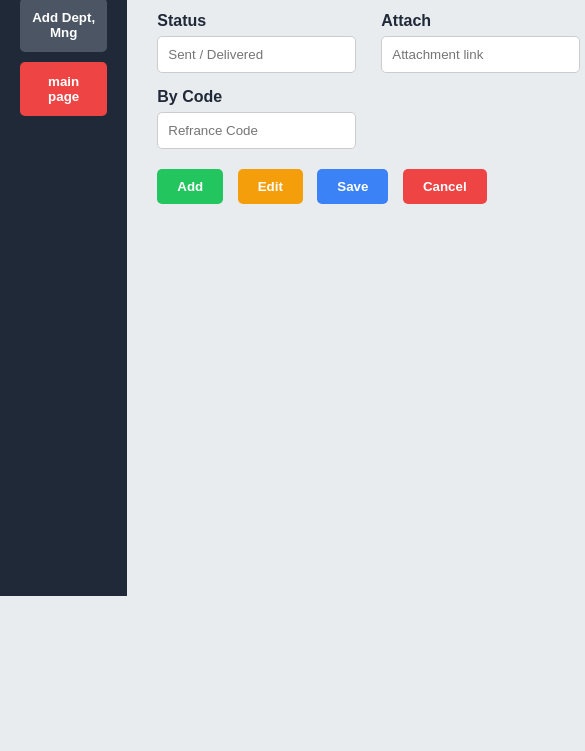
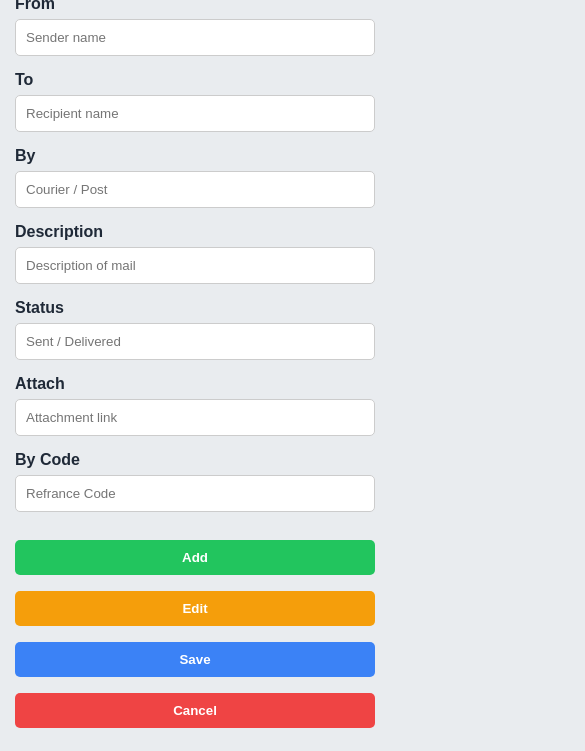
Before and after one commit to mahmoudms-cmyk/Mail-Warehouse, a plain HTML site: page inwordmail.html in a window 390 px wide. Shown: the part 248-999 px from the top of the page, 585 px wide, since content can reach past the window. Before the commit the page ends 844 px from the top, so only its background shows below. Drawn offline with Linux system fonts and the light colour scheme.

Commit message:
Update inword style.css

```diff
--- a/inword style.css
+++ b/inword style.css
@@ -97,3 +97,40 @@ body {
 .warning { background: #f59e0b; }
 .primary { background: #3b82f6; }
 .danger { background: #ef4444; }
+
+
+
+
+@media (max-width: 992px) {
+  .container {
+    flex-direction: column;
+  }
+
+  .sidebar {
+    width: 100%;
+    display: flex;
+    flex-wrap: wrap;
+    justify-content: center;
+  }
+
+  .sidebar .btn {
+    width: auto;
+    margin: 5px;
+  }
+
+  .form-grid {
+    grid-template-columns: 1fr;
+  }
+}
+
+/* شاشات أقل من 576px (موبايل صغير) */
+@media (max-width: 576px) {
+  .main-content {
+    padding: 15px;
+  }
+
+  .actions .btn {
+    width: 100%;
+    margin: 8px 0;
+  }
+}
```
